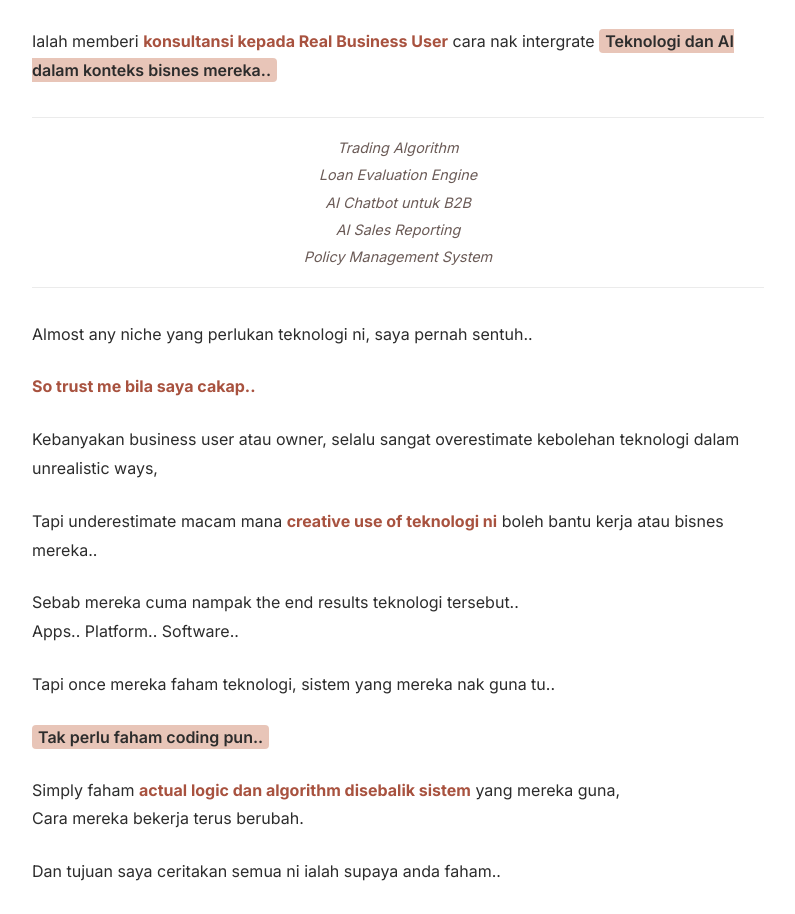
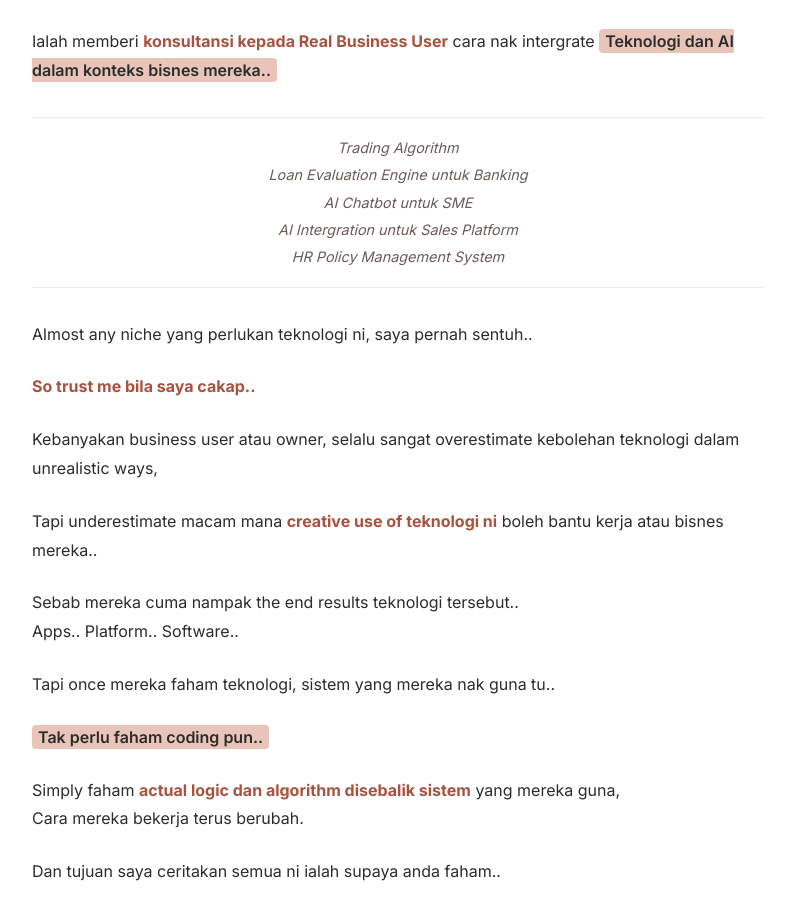
Before and after one commit to luqtech-official/kelasGPT, a Next.js app: page / in a window 1280 px wide. Shown: the part 4426-5340 px from the top of the page, without its empty margins (326-1121 px from the left). Built offline with nearby package versions, Linux system fonts and the light colour scheme; no server answers.

Commit message:
Tighten copy

```diff
--- a/pages/index.js
+++ b/pages/index.js
@@ -315,10 +315,10 @@ export default function Home({ productSettings }) {
 
                   <div style={{ textAlign: 'center', margin: '2rem 0', padding: '1rem 0', borderTop: '1px solid rgba(0,0,0,0.08)', borderBottom: '1px solid rgba(0,0,0,0.08)', lineHeight: '1.9', color: 'var(--text-secondary)', fontSize: '0.9rem', fontStyle: 'italic' }}>
                     Trading Algorithm<br />
-                    Loan Evaluation Engine<br />
-                    AI Chatbot untuk B2B<br />
-                    AI Sales Reporting<br />
-                    Policy Management System
+                    Loan Evaluation Engine untuk Banking<br />
+                    AI Chatbot untuk SME<br />
+                    AI Intergration untuk Sales Platform<br />
+                    HR Policy Management System
                   </div>
 
                   <p>Almost any niche yang perlukan teknologi ni, saya pernah sentuh..</p>
```
